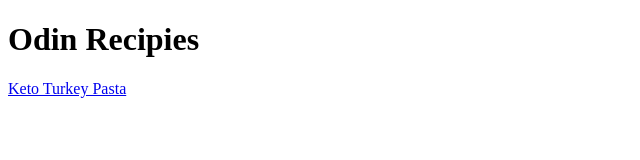
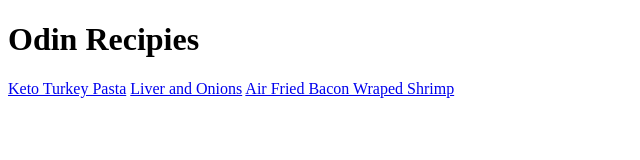
Before and after one commit to AlpacaPooch/odin-recipies, a plain HTML site: page index.html in a window 1280 px wide. Shown: the whole page, without its empty margins (0-640 px from the left). Drawn offline with Linux system fonts and the light colour scheme.

Commit message:
Add recipie links, bacon wrapped shrimp and liver and onions

```diff
--- a/index.html
+++ b/index.html
@@ -7,5 +7,7 @@
 <body>
     <h1>Odin Recipies</h1>
     <a href="./recipies/keto-turkey-pasta.html">Keto Turkey Pasta</a>
+    <a href="./recipies/absolute-best-liver-and-onions.html">Liver and Onions</a>
+    <a href="./recipies/air-fried-bacon-wrapped-shrimp.html">Air Fried Bacon Wraped Shrimp</a>
 </body>
 </html>
```
